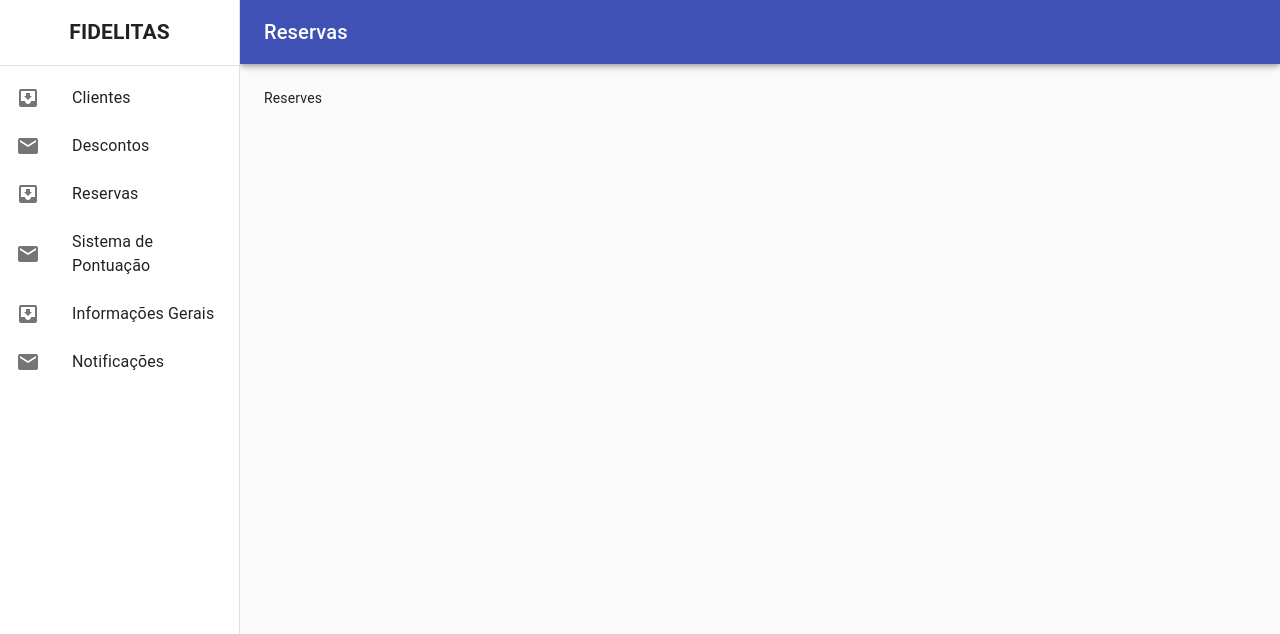
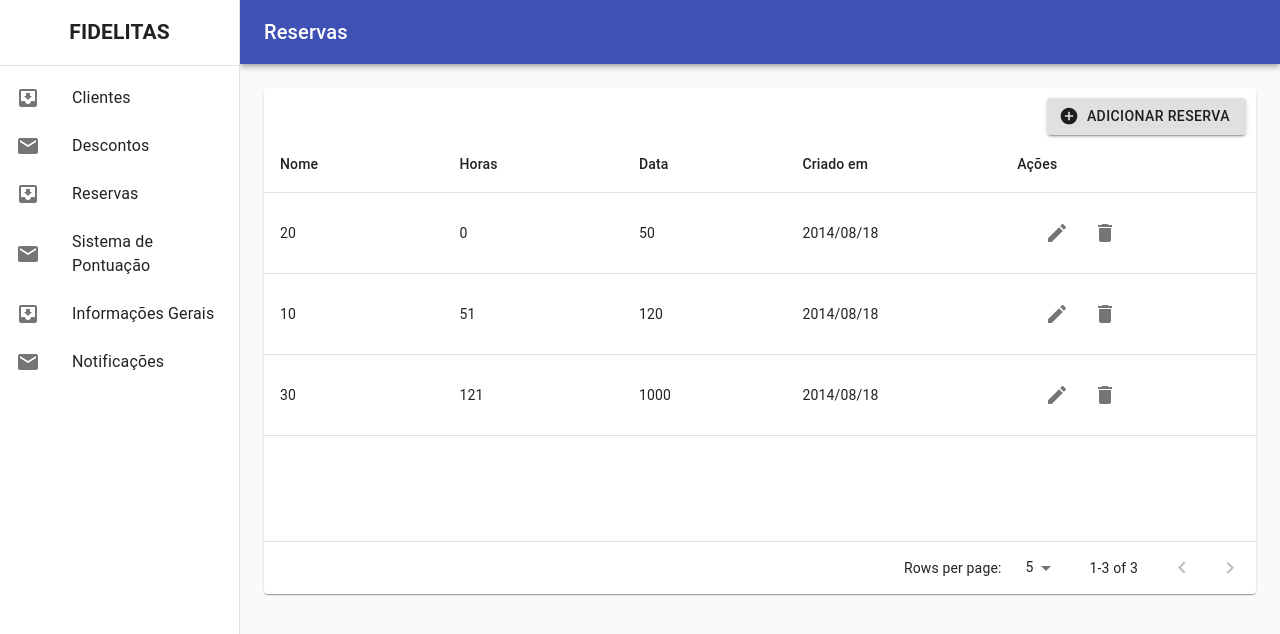
Before and after one commit to 1729patrick/reactjs-fidelitas, a React (Create React App) app: page /reserves in a window 1280 px wide. Shown: the top 634 px of the page. Built offline with nearby package versions, Linux system fonts and the light colour scheme.

Commit message:
gogogogogoog improvements

```diff
--- a/src/components/Drawer/index.tsx
+++ b/src/components/Drawer/index.tsx
@@ -102,6 +102,7 @@ const ResponsiveDrawer: React.FC<Props> = ({ children }) => {
       case 'Notificações':
         history.push('/notifications');
         break;
+
       default:
         history.push('/clients');
     }
--- a/src/components/Table/index.tsx
+++ b/src/components/Table/index.tsx
@@ -12,6 +12,7 @@ import IconButton from '@material-ui/core/IconButton';
 import EditIcon from '@material-ui/icons/Edit';
 import DeleteIcon from '@material-ui/icons/Delete';
 import AddCircleIcon from '@material-ui/icons/AddCircle';
+import SendIcon from '@material-ui/icons/Send';
 import CreateUpdateModal from '../CreateUpdateModal';
 import { format } from 'date-fns';
 
@@ -150,6 +151,7 @@ type Props = {
   fields: any;
   actions?: boolean;
   title?: string;
+  notifications?: boolean;
 };
 
 const ResponsiveTable: React.FC<Props> = ({
@@ -157,6 +159,7 @@ const ResponsiveTable: React.FC<Props> = ({
   fields,
   actions = false,
   title,
+  notifications = false,
 }) => {
   const classes = useStyles();
   const [order, setOrder] = React.useState<Order>('asc');
@@ -272,6 +275,11 @@ const ResponsiveTable: React.FC<Props> = ({
                       )}
                       {actions && (
                         <TableCell align={'left'}>
+                          {notifications && (
+                            <IconButton aria-label="send">
+                              <SendIcon />{' '}
+                            </IconButton>
+                          )}
                           <IconButton
                             aria-label="edit"
                             onClick={() => handleModal(d)}>
--- a/src/views/NotificationsView/index.tsx
+++ b/src/views/NotificationsView/index.tsx
@@ -77,6 +77,7 @@ const NotificationsView = () => {
         fields={headCells}
         actions={true}
         title={'Notificação'}
+        notifications={true}
       />
     </ResponsiveDrawer>
   );
--- a/src/views/ReservesView/index.tsx
+++ b/src/views/ReservesView/index.tsx
@@ -1,10 +1,82 @@
 import React from 'react';
 import ResponsiveDrawer from '../../components/Drawer';
+import ResponsiveTable from '../../components/Table';
 
+const reservesData = [
+  {
+    id: 1,
+    name: 20,
+    hours: 0,
+    date: 50,
+    createdAt: new Date('2014-08-18T21:11:54'),
+  },
+  {
+    id: 2,
+    name: 10,
+    hours: 51,
+    date: 120,
+    createdAt: new Date('2014-08-18T21:11:54'),
+  },
+  {
+    id: 3,
+    name: 30,
+    hours: 121,
+    date: 1000,
+    createdAt: new Date('2014-08-18T21:11:54'),
+  },
+];
+interface HeadCell {
+  disablePadding: boolean;
+  id: string;
+  label: string;
+  numeric: boolean;
+  type: string;
+  isEditable: boolean;
+}
+
+const headCells: HeadCell[] = [
+  {
+    id: 'name',
+    numeric: true,
+    disablePadding: false,
+    label: 'Nome',
+    type: 'text',
+    isEditable: true,
+  },
+  {
+    id: 'hours',
+    numeric: true,
+    disablePadding: false,
+    label: 'Horas',
+    type: 'number',
+    isEditable: true,
+  },
+  {
+    id: 'date',
+    numeric: true,
+    disablePadding: false,
+    label: 'Data',
+    type: 'date',
+    isEditable: true,
+  },
+  {
+    id: 'createdAt',
+    numeric: false,
+    disablePadding: false,
+    label: 'Criado em',
+    type: 'date',
+    isEditable: false,
+  },
+];
 const ReservesView = () => {
   return (
     <ResponsiveDrawer>
-      <div>Reserves</div>
+      <ResponsiveTable
+        data={reservesData}
+        fields={headCells}
+        actions={true}
+        title={'Reserva'}
+      />
     </ResponsiveDrawer>
   );
 };
```
